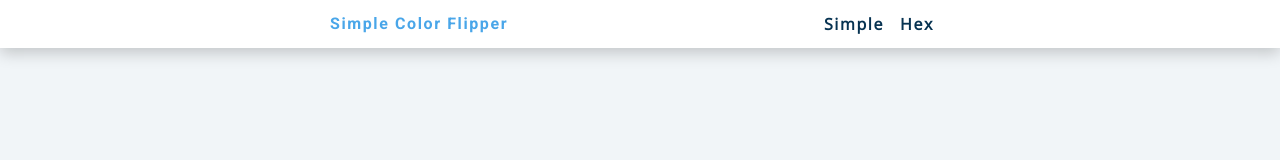
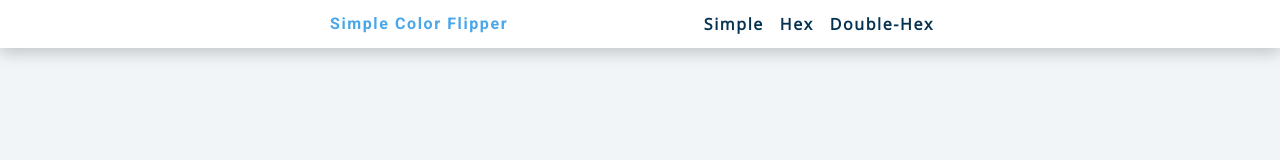
Before and after one commit to nanifour/multi-color-flippers, a plain HTML site: page index.html in a window 1280 px wide. Shown: the top 160 px of the page. Drawn offline with nearby package versions, Linux system fonts and the light colour scheme.

Commit message:
updated double and single hex color flipper links

```diff
--- a/index.html
+++ b/index.html
@@ -28,6 +28,9 @@
                 <li>
                     <a href="hex.html">Hex</a>
                 </li>
+                <li>
+                    <a href="double-hex.html"> Double-Hex</a>
+                </li>
             </ul>
 
         </div>
```
